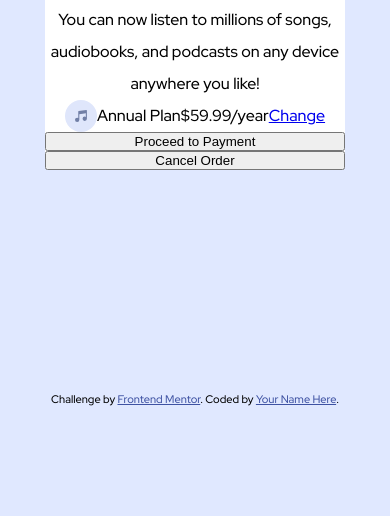
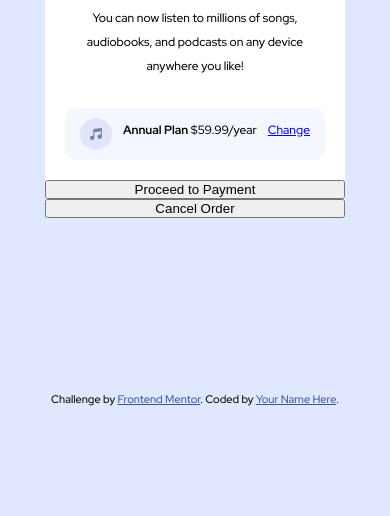
Before and after one commit to egome019/order-summary-component-main, a plain HTML site: page index.html in a window 390 px wide. Shown: the part 328-844 px from the top of the page. Drawn offline with Linux system fonts and the light colour scheme.

Commit message:
added more spacing and styling

```diff
--- a/index.html
+++ b/index.html
@@ -25,8 +25,7 @@
     </div>
     <div class="card-content container">
       <img src="./images/icon-music.svg" alt="music note">
-      <p>Annual Plan</p>
-      <p>$59.99/year</p>
+      <p><strong>Annual Plan</strong> $59.99/year</p>
       <a href="#change">Change</a>
     </div>
 
--- a/styles.css
+++ b/styles.css
@@ -21,6 +21,7 @@ body {
 		background-color: hsl(225, 100%, 94%);
 		background-repeat: no-repeat;
 		font-family: "Red Hat Display", sans-serif;
+		font-size: 12px;
 	}
 
 	#card-container {
@@ -51,12 +52,16 @@ body {
 	.card-content {
 		line-height: 2;
 		text-align: center;
+		padding: 10px 15px;
 	}
 
 	.container {
 		display: inherit;
 		flex-direction: row;
-		align-self: center;
+		background-color: hsl(225, 100%, 98%);
+		margin: 20px;
+		border-radius: inherit;
+		justify-content: space-between;
 	}
 
 	.container img {
```
